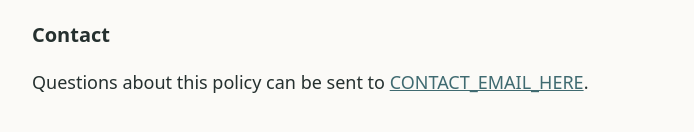
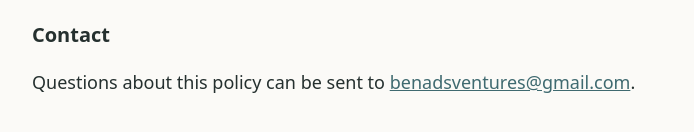
Before and after one commit to benadsventures-cmd/winddown-privacy, a plain HTML site: page index.html in a window 1280 px wide. Shown: the part 1888-2020 px from the top of the page, without its empty margins (288-982 px from the left). Drawn offline with Linux system fonts and the light colour scheme.

Commit message:
Update index.html

```diff
--- a/index.html
+++ b/index.html
@@ -65,7 +65,7 @@
   <p>If this policy changes, the new version will appear on this page with a new date.</p>
 
   <h2>Contact</h2>
-  <p>Questions about this policy can be sent to <a href="mailto:CONTACT_EMAIL_HERE">CONTACT_EMAIL_HERE</a>.</p>
+  <p>Questions about this policy can be sent to <a href="mailto:benadsventures@gmail.com">benadsventures@gmail.com</a>.</p>
 </main>
 </body>
 </html>
```
